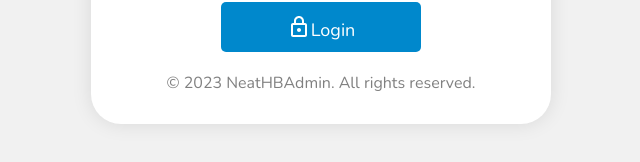
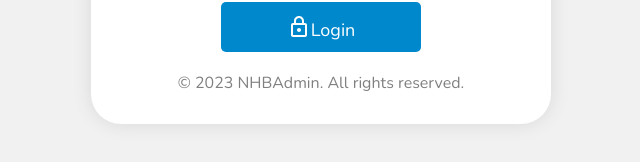
Before and after one commit to lewiskirori/neathbac, a React (Create React App) app: page / in a window 1280 px wide. Shown: the part 471-633 px from the top of the page, without its empty margins (319-959 px from the left). Built offline with nearby package versions, Linux system fonts and the light colour scheme.

Commit message:
Auth class rights

```diff
--- a/src/pages/auth/login/Login.jsx
+++ b/src/pages/auth/login/Login.jsx
@@ -92,7 +92,7 @@ const Login = () => {
           </button>
         </form>
         <p className="copy-text">
-          &copy; {new Date().getFullYear()} NeatHBAdmin. All rights reserved.
+          &copy; {new Date().getFullYear()} NHBAdmin. All rights reserved.
         </p>
       </div>
       <Snackbar
```
